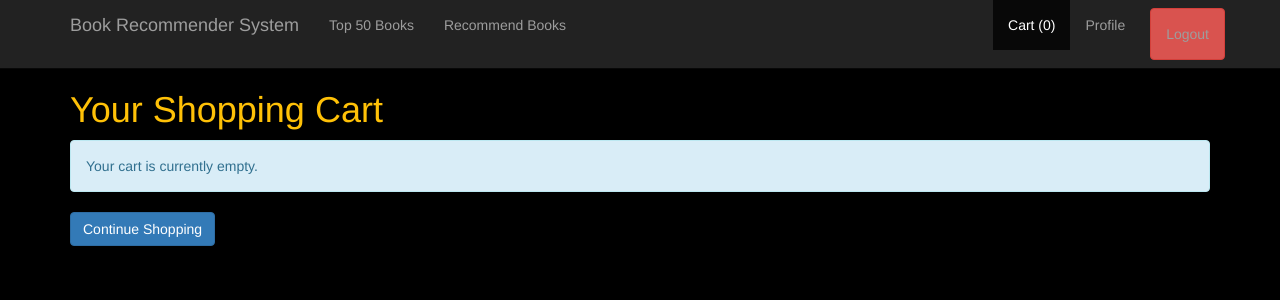
After one commit to 2019sajansingh-code/book-recommender-system-live, a Flask app: page /view_cart in a window 1280 px wide. The commit adds this page. Shown: the top 300 px of the page. Run offline with Flask 3, Linux system fonts and the light colour scheme; the visitor is signed in with stand-in values (Sample User, id 1); parts of the project's set-up code (start-up, migrations or seed data) failed here and were passed over; some libraries are stand-ins or nearby versions.

Commit message:
FINAL PROJECT: All features consolidated (Auth, Cart, Fuzzy, Hybrid)

```diff
--- a/app.py
+++ b/app.py
@@ -1,29 +1,28 @@
 from flask import Flask, render_template, request, redirect, url_for, flash, session
 import pickle
 import numpy as np
-from fuzzywuzzy import fuzz  # For typo correction
+from fuzzywuzzy import fuzz
 
-# --- New Imports for Authentication ---
+# --- Authentication and Database Imports ---
 from flask_sqlalchemy import SQLAlchemy
 from flask_login import LoginManager, UserMixin, login_user, login_required, logout_user, current_user
 from werkzeug.security import generate_password_hash, check_password_hash
 
 # --- MODEL LOADING ---
-# Ensure these pickle files are present in your directory
 try:
     popular_df = pickle.load(open('popular.pkl', 'rb'))
     pt = pickle.load(open('pt.pkl', 'rb'))
     books = pickle.load(open('books.pkl', 'rb'))
     similarity_scores = pickle.load(open('similarity_scores.pkl', 'rb'))
 except FileNotFoundError:
-    print("ERROR: Model files (pkl) not found. Please run the model notebook first.")
+    print("ERROR: Model files (pkl) not found. Please ensure they are present.")
     exit()
 
 app = Flask(__name__)
 
 # --- AUTHENTICATION/DB CONFIGURATION ---
 app.config['SQLALCHEMY_DATABASE_URI'] = 'sqlite:///users.db'
-app.config['SECRET_KEY'] = 'your_super_secret_key_change_this_for_production'  # CRITICAL: Change this!
+app.config['SECRET_KEY'] = 'your_super_secret_key_change_this_for_production'
 db = SQLAlchemy(app)
 login_manager = LoginManager()
 login_manager.init_app(app)
@@ -31,7 +30,7 @@ login_manager.login_view = 'login'
 login_manager.login_message_category = 'info'
 
 
-# --- USER MODEL (Database Schema) ---
+# --- USER MODEL ---
 class User(UserMixin, db.Model):
     id = db.Column(db.Integer, primary_key=True)
     username = db.Column(db.String(80), unique=True, nullable=False)
@@ -44,20 +43,19 @@ class User(UserMixin, db.Model):
         return check_password_hash(self.password_hash, password)
 
 
-# User loader function for Flask-Login
 @login_manager.user_loader
 def load_user(user_id):
     return db.session.get(User, int(user_id))
 
 
-# --- ROUTE HANDLERS: AUTHENTICATION ---
+# ----------------------------------------
+#          AUTHENTICATION ROUTES
+# ----------------------------------------
 
-# 1. REGISTER ROUTE
 @app.route('/register', methods=['GET', 'POST'])
 def register():
     if current_user.is_authenticated:
         return redirect(url_for('index'))
-
     if request.method == 'POST':
         username = request.form.get('username')
         password = request.form.get('password')
@@ -73,16 +71,13 @@ def register():
         db.session.commit()
         flash('Registration successful! Please login.', 'success')
         return redirect(url_for('login'))
-
     return render_template('register.html')
 
 
-# 2. LOGIN ROUTE
 @app.route('/login', methods=['GET', 'POST'])
 def login():
     if current_user.is_authenticated:
         return redirect(url_for('index'))
-
     if request.method == 'POST':
         username = request.form.get('username')
         password = request.form.get('password')
@@ -95,11 +90,9 @@ def login():
             return redirect(url_for('index'))
         else:
             flash('Invalid username or password.', 'danger')
-
     return render_template('login.html')
 
 
-# 3. LOGOUT ROUTE
 @app.route('/logout')
 @login_required
 def logout():
@@ -108,78 +101,123 @@ def logout():
     return redirect(url_for('login'))
 
 
-# 4. PROFILE ROUTE
 @app.route('/profile')
 @login_required
 def profile():
     return render_template('profile.html', user=current_user)
 
 
-# --- ROUTE HANDLERS: CORE APPLICATION ---
+# ----------------------------------------
+#          CART ROUTES
+# ----------------------------------------
 
-# 5. POPULAR BOOKS ROUTE
+@app.route('/add_to_cart/<isbn>', methods=['POST'])
+@login_required
+def add_to_cart(isbn):
+    if 'cart' not in session:
+        session['cart'] = []
+
+    if isbn not in session['cart']:
+        session['cart'].append(isbn)
+        session.modified = True
+        flash('Book added to cart!', 'success')
+    else:
+        flash('Book is already in your cart.', 'info')
+
+    return redirect(url_for('recommend_ui'))
+
+
+@app.route('/view_cart')
+@login_required
+def view_cart():
+    cart_isbns = session.get('cart', [])
+    cart_items_list = []
+
+    if cart_isbns:
+        # Retrieve metadata for items in the cart
+        cart_items_df = books[books['ISBN'].isin(cart_isbns)].drop_duplicates('ISBN')
+
+        for index, row in cart_items_df.iterrows():
+            cart_items_list.append({
+                'isbn': row['ISBN'],
+                'title': row['Book-Title'],
+                'author': row['Book-Author'],
+                'image': row['Image-URL-M']
+            })
+
+    # Final Checkout Link
+    checkout_url = "https://www.amazon.com/s?k=" + "+".join(cart_isbns)
+
+    return render_template('cart.html', items=cart_items_list, checkout_link=checkout_url)
+
+
+@app.route('/remove_from_cart/<isbn>', methods=['POST'])
+@login_required
+def remove_from_cart(isbn):
+    if 'cart' in session and isbn in session['cart']:
+        session['cart'].remove(isbn)
+        session.modified = True
+        flash('Book removed from cart.', 'warning')
+    return redirect(url_for('view_cart'))
+
+
+# ----------------------------------------
+#          CORE APPLICATION ROUTES
+# ----------------------------------------
+
 @app.route('/')
-@login_required  # Only authenticated users can see this
+@login_required
 def index():
+    cart_count = len(session.get('cart', []))
     return render_template('index.html',
                            book_name=list(popular_df['Book-Title'].values),
                            author=list(popular_df['Book-Author'].values),
                            image=list(popular_df['Image-URL-M'].values),
                            votes=list(popular_df['num_ratings'].values),
-                           rating=list(popular_df['avg_rating'].values)
+                           rating=list(popular_df['avg_rating'].values),
+                           cart_count=cart_count
                            )
 
 
-# 6. RECOMMENDATION UI ROUTE
 @app.route('/recommend')
 @login_required
 def recommend_ui():
-    return render_template('recommend.html')
+    cart_count = len(session.get('cart', []))
+    return render_template('recommend.html', cart_count=cart_count)
 
 
-# 7. CORE RECOMMENDATION LOGIC (FUZZY LOGIC & HYBRID LINKS)
 @app.route('/recommend_books', methods=['post'])
 @login_required
 def recommend():
     user_input = request.form.get('user_input')
+    cart_count = len(session.get('cart', []))
 
     # 1. FUZZY MATCHING LOGIC
     book_titles = pt.index.tolist()
     normalized_input = user_input.lower()
-
     best_match = None
     max_score = -1
 
-    # Find the best match title using Levenshtein ratio
     for title in book_titles:
         score = fuzz.ratio(title.lower(), normalized_input)
-
-        # We use 75% threshold for better discovery (for typos)
         if score > 75 and score > max_score:
             max_score = score
             best_match = title
 
     # --- ERROR HANDLING ---
-
     if best_match is None:
-        # If no close match found (score < 75)
-        return render_template('recommend.html', data=[],
+        return render_template('recommend.html', data=[], cart_count=cart_count,
                                error_message=f"Sorry, no book found matching '{user_input}'. Please check the spelling or try a different title.")
 
     # 2. CORE RECOMMENDATION & DATA RETRIEVAL
     try:
-        # Get the index of the best matched book
         index = np.where(pt.index == best_match)[0][0]
-
-        # Collaborative Filtering: Get similar items
         similar_items = sorted(list(enumerate(similarity_scores[index])),
                                key=lambda x: x[1], reverse=True)[1:5]
 
         data = []
         for i in similar_items:
             item = []
-
-            # Retrieve unique metadata
             temp_df = books[books['Book-Title'] == pt.index[i[0]]].drop_duplicates('Book-Title')
 
             # Item Metadata (Index 0, 1, 2)
@@ -187,32 +225,31 @@ def recommend():
             item.extend(list(temp_df['Book-Author'].values))
             item.extend(list(temp_df['Image-URL-M'].values))
 
-            # Hybrid Link Provision (Index 3, 4)
+            # Hybrid Link Provision (Index 3, 4) AND ISBN (Index 5)
             try:
                 isbn = list(temp_df['ISBN'].values)[0]
                 book_title = list(temp_df['Book-Title'].values)[0]
 
-                # Index 3: Purchase Link (Amazon)
+                # Index 3: Purchase Link
                 purchase_link = f"https://www.amazon.com/s?k={isbn}"
-
-                # Index 4: Free Ebook Search Link (Gutenberg)
+                # Index 4: Free Ebook Search Link
                 free_link = f"https://www.gutenberg.org/ebooks/search/?query={book_title.replace(' ', '+')}"
 
                 item.extend([purchase_link])
                 item.extend([free_link])
+                # Index 5: ISBN (for Cart functionality)
+                item.extend([isbn])
 
             except:
-                # Fallback for missing ISBN data
-                item.extend(["#", "#"])
+                item.extend(["#", "#", "#"])  # Fallback to maintain item length
 
             data.append(item)
 
-        # Success: Render the recommendations along with the corrected search term
-        return render_template('recommend.html', data=data, search_term=best_match)
+        # Success
+        return render_template('recommend.html', data=data, search_term=best_match, cart_count=cart_count)
 
     except IndexError:
-        # This catches if the best_match title somehow couldn't be indexed
-        return render_template('recommend.html', data=[],
+        return render_template('recommend.html', data=[], cart_count=cart_count,
                                error_message="A critical indexing error occurred. The book might be missing from the model.")
 
 
@@ -221,5 +258,4 @@ with app.app_context():
     db.create_all()
 
 if __name__ == '__main__':
-    # NOTE: Run this first locally to create the users.db file
     app.run(debug=True)
--- a/requirements.txt
+++ b/requirements.txt
@@ -1,6 +1,7 @@
 flask
 numpy
 pandas
+scikit-learn
 gunicorn
 fuzzywuzzy
 python-levenshtein
--- /dev/null
+++ b/templates/cart.html
@@ -0,0 +1,76 @@
+<!DOCTYPE html>
+<html lang="en">
+<head>
+    <meta charset="UTF-8">
+    <title>Shopping Cart</title>
+    <link rel="stylesheet" href="https://maxcdn.bootstrapcdn.com/bootstrap/3.3.7/css/bootstrap.min.css">
+    <style>
+        body { background-color: black; color: white; padding-top: 70px; }
+        .cart-item { background: #2c2c2c; border: 1px solid #444; margin-bottom: 15px; padding: 15px; border-radius: 5px; }
+        .item-image { max-width: 80px; height: 120px; object-fit: cover; margin-right: 15px; }
+    </style>
+</head>
+<body>
+
+    <nav class="navbar navbar-inverse navbar-fixed-top">
+        <div class="container">
+            <div class="navbar-header">
+                <a class="navbar-brand" href="{{ url_for('index') }}">Book Recommender System</a>
+            </div>
+            <ul class="nav navbar-nav">
+                <li><a href="{{ url_for('index') }}">Top 50 Books</a></li>
+                <li><a href="{{ url_for('recommend_ui') }}">Recommend Books</a></li>
+            </ul>
+            <ul class="nav navbar-nav navbar-right">
+                <li class="active"><a href="{{ url_for('view_cart') }}">Cart ({{ items|length }})</a></li>
+                <li><a href="{{ url_for('profile') }}">Profile</a></li>
+                <li><a href="{{ url_for('logout') }}" class="btn btn-danger navbar-btn" style="margin-left: 10px;">Logout</a></li>
+            </ul>
+        </div>
+    </nav>
+
+    <div class="container">
+        <h1 style="color: #ffc107;">Your Shopping Cart</h1>
+
+        {% with messages = get_flashed_messages(with_categories=true) %}
+            {% if messages %}
+                {% for category, message in messages %}
+                <div class="alert alert-{{ category }}">{{ message }}</div>
+                {% endfor %}
+            {% endif %}
+        {% endwith %}
+
+        {% if items %}
+            <p class="lead">Total Items: <strong>{{ items|length }}</strong></p>
+            <a href="{{ checkout_link }}" target="_blank" class="btn btn-success btn-lg" style="margin-bottom: 20px;">
+                Proceed to Checkout (Amazon)
+            </a>
+
+            {% for item in items %}
+            <div class="cart-item row">
+                <div class="col-xs-2">
+                    <img src="{{ item.image }}" alt="{{ item.title }}" class="item-image img-responsive">
+                </div>
+                <div class="col-xs-7">
+                    <h4>{{ item.title }}</h4>
+                    <p class="text-muted">By: {{ item.author }}</p>
+                    <p>ISBN: {{ item.isbn }}</p>
+                </div>
+                <div class="col-xs-3 text-right">
+                    <form method="POST" action="{{ url_for('remove_from_cart', isbn=item.isbn) }}">
+                        <button type="submit" class="btn btn-danger btn-sm">Remove</button>
+                    </form>
+                </div>
+            </div>
+            {% endfor %}
+
+        {% else %}
+            <div class="alert alert-info">
+                Your cart is currently empty.
+            </div>
+            <a href="{{ url_for('recommend_ui') }}" class="btn btn-primary">Continue Shopping</a>
+        {% endif %}
+
+    </div>
+</body>
+</html>
```
Also changed, not shown: templates/recommend.html (+21 -45 lines).
